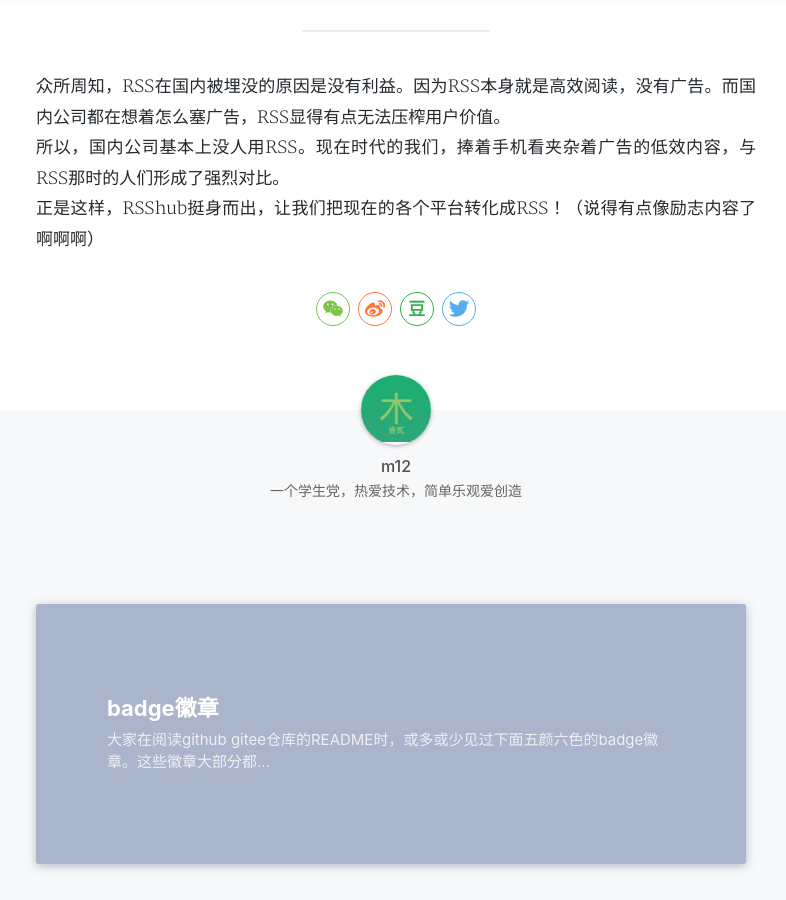
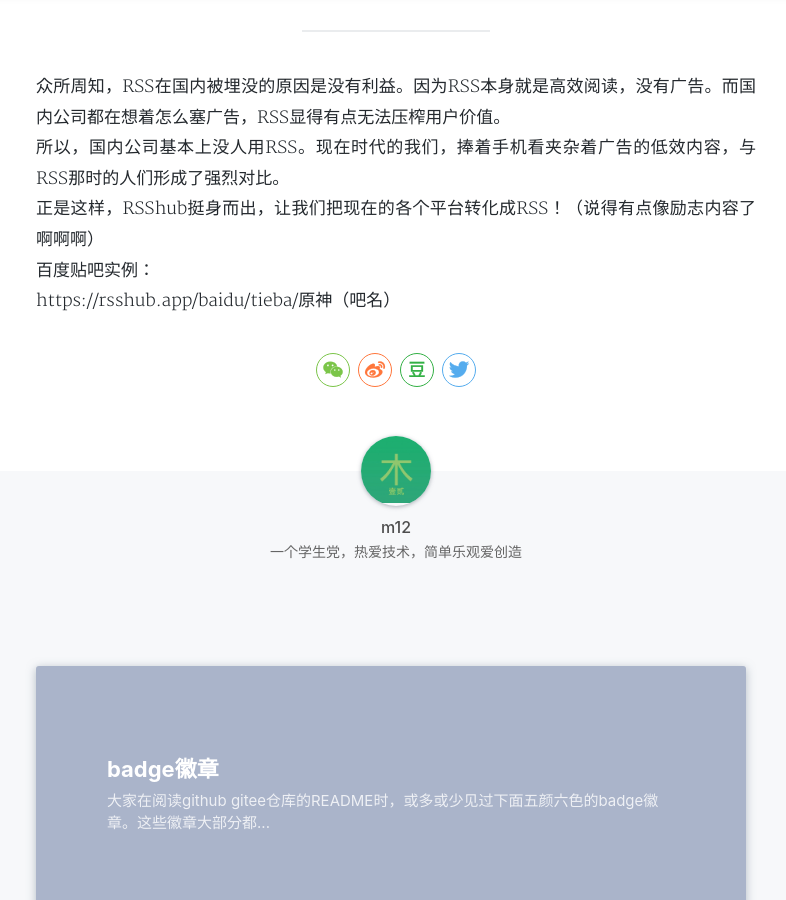
Before and after one commit to m000001002/m000001002.github.io, a Jekyll site: the page built from _posts/2024-01-21-RSShub.md, in a window 1280 px wide and 900 px high, scrolled down 466 px. Shown: the whole window, without its empty margins (244-1030 px from the left). Built offline with Jekyll 4.4.1, drawn with Linux system fonts in a browser that asks for light colours; nearby versions of some CDN libraries; comment, search, counter and statistics services are not loaded; a style sheet for code colours, icons or effects is not loaded.

Commit message:
Update 2024-01-21-RSShub.md

```diff
--- a/_posts/2024-01-21-RSShub.md
+++ b/_posts/2024-01-21-RSShub.md
@@ -9,3 +9,5 @@
 众所周知，RSS在国内被埋没的原因是没有利益。因为RSS本身就是高效阅读，没有广告。而国内公司都在想着怎么塞广告，RSS显得有点无法压榨用户价值。
 所以，国内公司基本上没人用RSS。现在时代的我们，捧着手机看夹杂着广告的低效内容，与RSS那时的人们形成了强烈对比。
 正是这样，RSShub挺身而出，让我们把现在的各个平台转化成RSS！（说得有点像励志内容了啊啊啊）
+百度贴吧实例：
+https://rsshub.app/baidu/tieba/原神（吧名）
```
